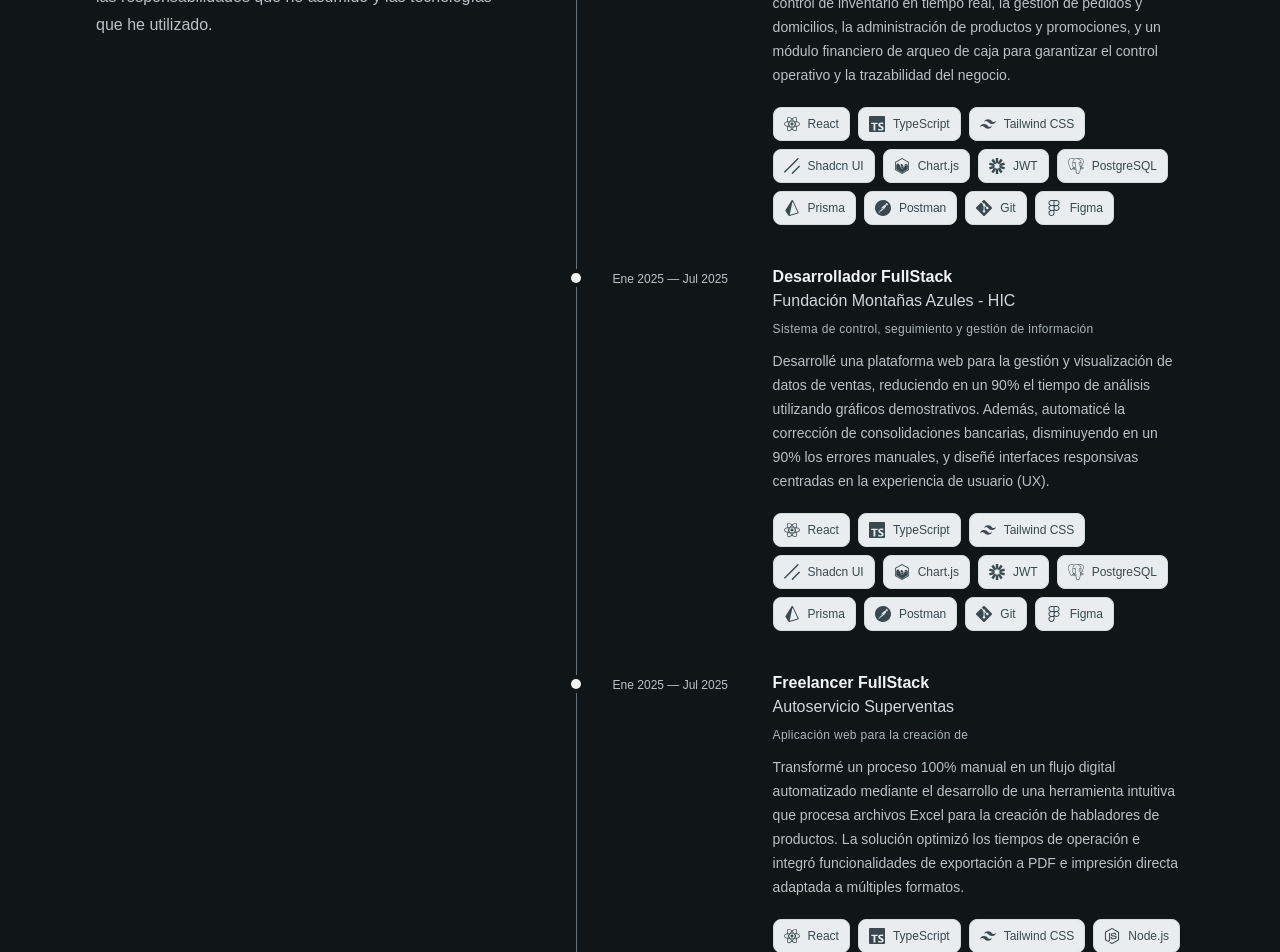
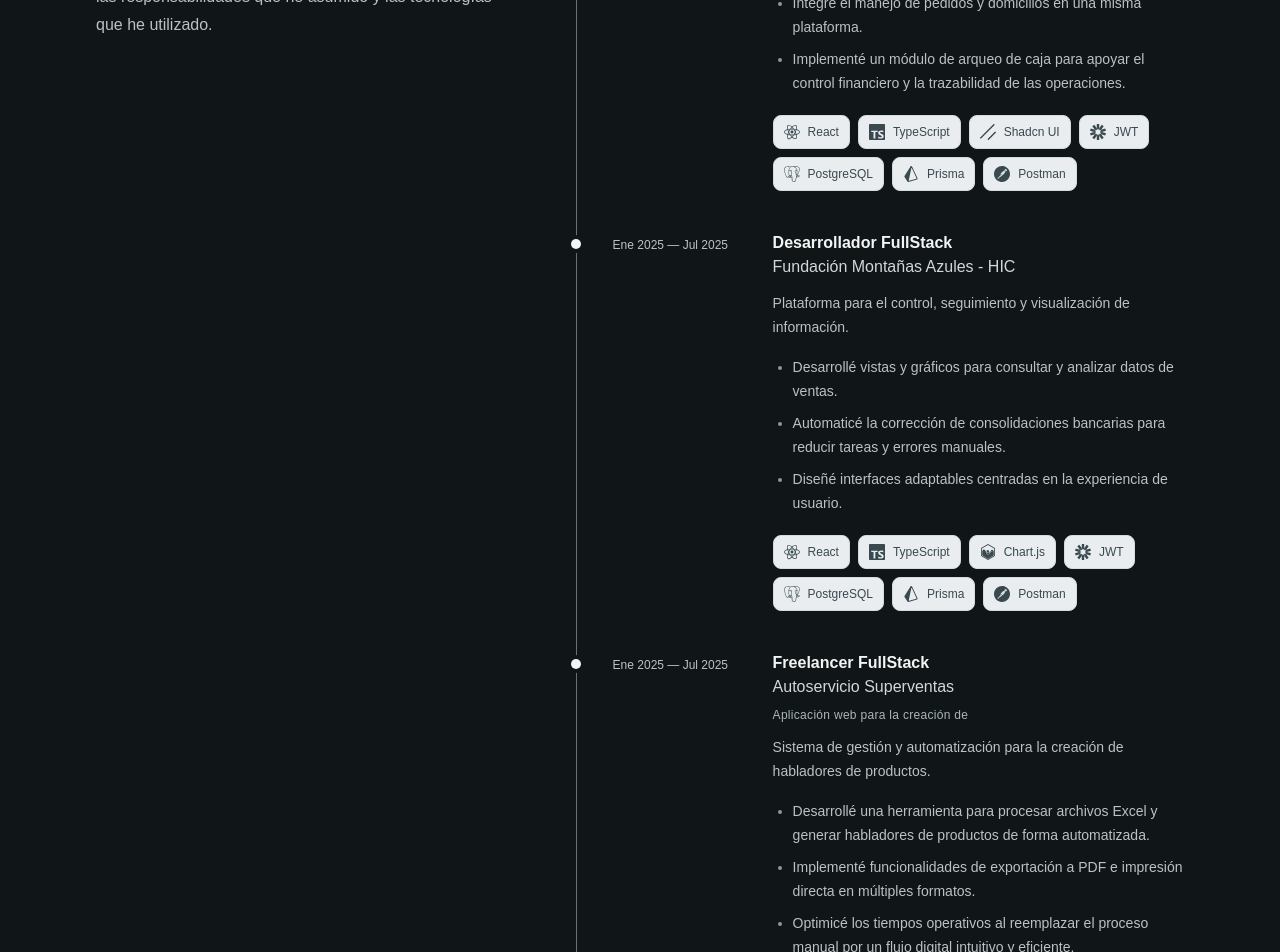
Before and after one commit to jotadecub/juans-portfolio, a React (Vite) app: page / in a window 1280 px wide. Shown: the part 880-1832 px from the top of the page. Built offline with nearby package versions, Linux system fonts and the light colour scheme.

Commit message:
feat: agregar sección de logros y actualizar descripciones en experiencias

```diff
--- a/src/components/experience/ExperienceItem.tsx
+++ b/src/components/experience/ExperienceItem.tsx
@@ -64,6 +64,16 @@
             {experience.description}
           </p>
 
+          {experience.highlights && experience.highlights.length > 0 && (
+            <ul className="mt-4 list-disc space-y-2 pl-5 text-sm leading-6 text-[#bbc1c4] marker:text-[#8a989f]">
+              {experience.highlights.map((highlight) => (
+                <li key={highlight}>
+                  {highlight}
+                </li>
+              ))}
+            </ul>
+          )}
+
           <div className="mt-5">
             <TechnologyList
               technologies={experience.technologies}
--- a/src/data/experience.ts
+++ b/src/data/experience.ts
@@ -5,7 +5,6 @@
     id: "chickenboom",
     role: "Freelancer Full Stack",
     project: "ChickenBoom - Restaurante",
-    context: "Sistema de Punto de Venta y Gestión para Restaurantes",
     startDate: {
       label: "Sept 2026",
       dateTime: "2026-09",
@@ -15,26 +14,26 @@
       dateTime: "2026-11",
     },
     description:
-      "Sistema web tipo POS diseñado para centralizar y automatizar la operación integral de un restaurante. Unifica en un solo lugar el control de inventario en tiempo real, la gestión de pedidos y domicilios, la administración de productos y promociones, y un módulo financiero de arqueo de caja para garantizar el control operativo y la trazabilidad del negocio.",
+      "Sistema de punto de venta y gestión para restaurantes.",
+    highlights: [
+      "Desarrollé la gestión de inventario, productos y promociones.",
+      "Integré el manejo de pedidos y domicilios en una misma plataforma.",
+      "Implementé un módulo de arqueo de caja para apoyar el control financiero y la trazabilidad de las operaciones.",
+    ],
     technologies: [
       "React",
       "TypeScript",
-      "Tailwind CSS",
       "ShadCN UI",
-      "Chart.js",
       "JWT",
       "PostgreSQL",
       "Prisma",
       "Postman",
-      "Git",
-      "Figma",
     ],
   },
   {
     id: "montañas-azules",
     role: "Desarrollador FullStack",
     project: "Fundación Montañas Azules - HIC",
-    context: "Sistema de control, seguimiento y gestión de información",
     startDate: {
       label: "Ene 2025",
       dateTime: "2025-01",
@@ -44,19 +43,20 @@
       dateTime: "2025-07",
     },
     description:
-      "Desarrollé una plataforma web para la gestión y visualización de datos de ventas, reduciendo en un 90% el tiempo de análisis utilizando gráficos demostrativos. Además, automaticé la corrección de consolidaciones bancarias, disminuyendo en un 90% los errores manuales, y diseñé interfaces responsivas centradas en la experiencia de usuario (UX).",
+      "Plataforma para el control, seguimiento y visualización de información.",
+    highlights: [
+      "Desarrollé vistas y gráficos para consultar y analizar datos de ventas.",
+      "Automaticé la corrección de consolidaciones bancarias para reducir tareas y errores manuales.",
+      "Diseñé interfaces adaptables centradas en la experiencia de usuario.",
+    ],
     technologies: [
       "React",
       "TypeScript",
-      "Tailwind CSS",
-      "ShadCN UI",
       "Chart.js",
       "JWT",
       "PostgreSQL",
       "Prisma",
       "Postman",
-      "Git",
-      "Figma",
     ],
   },
   {
@@ -73,17 +73,18 @@
       dateTime: "2025-07",
     },
     description:
-      "Transformé un proceso 100% manual en un flujo digital automatizado mediante el desarrollo de una herramienta intuitiva que procesa archivos Excel para la creación de habladores de productos. La solución optimizó los tiempos de operación e integró funcionalidades de exportación a PDF e impresión directa adaptada a múltiples formatos.",
+      "Sistema de gestión y automatización para la creación de habladores de productos.",
+    highlights: [
+      "Desarrollé una herramienta para procesar archivos Excel y generar habladores de productos de forma automatizada.",
+      "Implementé funcionalidades de exportación a PDF e impresión directa en múltiples formatos.",
+      "Optimicé los tiempos operativos al reemplazar el proceso manual por un flujo digital intuitivo y eficiente.",
+    ],
     technologies: [
       "React",
       "TypeScript",
-      "Tailwind CSS",
-      "Node.js",
-      "Express.js",
+      "ShadCN UI",
       "JWT",
       "Postman",
-      "Git",
-      "Figma",
     ],
   },
 ];
--- a/src/data/projects.ts
+++ b/src/data/projects.ts
@@ -13,6 +13,33 @@
       "Tailwind CSS",
       "ShadCN UI",
       "JWT",
+      "PostgreSQL",
+      "Postman",
+      "Google Maps API",
+      "Git",
+      "Figma",
+    ],
+
+    // image: {
+    //   src: "/images/projects/restaurante.webp",
+    //   alt: "Panel de ventas y pedidos de la aplicación",
+    // },
+    // repositoryUrl: "https://github.com/tu-usuario/tu-repositorio",
+    // demoUrl: "https://tu-proyecto.com",
+  },
+  {
+    id: "agrotrack",
+    title: "AgroTrack",
+    category: "Plataforma de gestión y trazabilidad ganadera",
+    description:
+      "Plataforma web que centraliza la gestión agropecuaria, permitiendo administrar usuarios, animales, terrenos, alimentos, enfermedades y cruces ganaderos desde un solo lugar. Incorpora geolocalización para identificar la ubicación de animales y terrenos, así como códigos QR para consultar rápidamente la información individual de cada animal, optimizando el seguimiento, la organización y la trazabilidad de las operaciones ganaderas.",
+    technologies: [
+      "React",
+      "TypeScript",
+      "Tailwind CSS",
+      "ShadCN UI",
+      "JWT",
+      "PostgreSQL",
       "Postman",
       "Google Maps API",
       "Git",
--- a/src/types/experience.ts
+++ b/src/types/experience.ts
@@ -7,9 +7,10 @@
   id: string;
   role: string;
   project: string;
-  context: string;
+  context?: string;
   startDate: ExperienceDate;
   endDate: ExperienceDate | null;
   description: string;
+  highlights?: string[];
   technologies: string[];
 };
```
